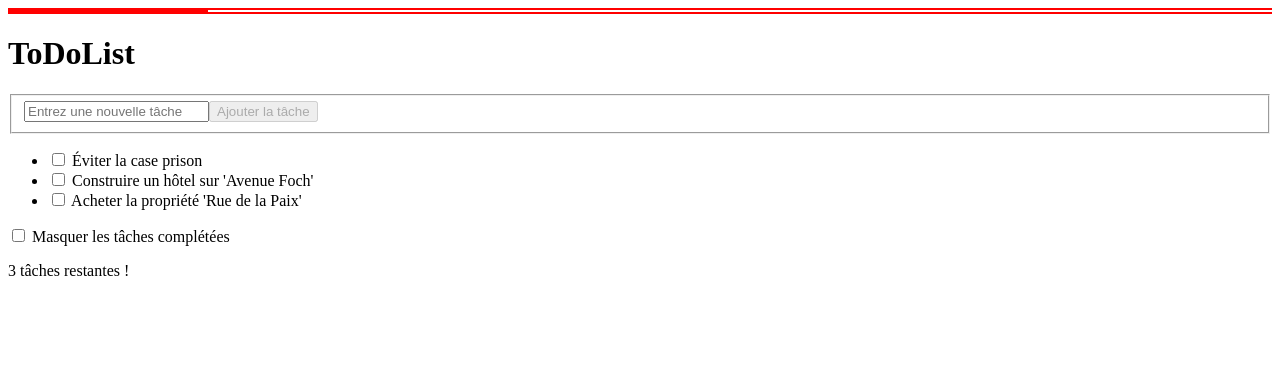
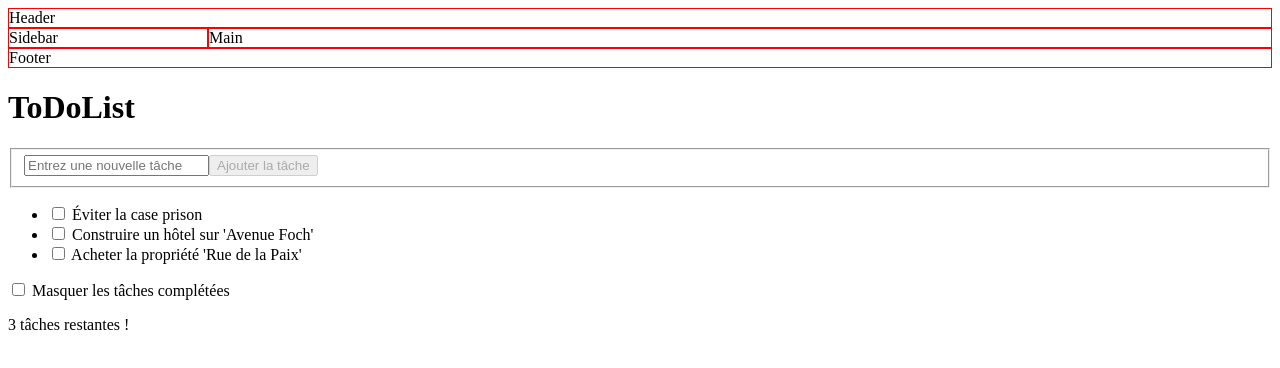
Before and after one commit to Jojoaventurier/Tutoriel-Vue.js, a Vue app in the folder ToDoList/: page / in a window 1280 px wide. Shown: the top 368 px of the page. Built offline with nearby package versions, Linux system fonts and the light colour scheme.

Commit message:
continuing lesson on slots

```diff
--- a/ToDoList/src/App.vue
+++ b/ToDoList/src/App.vue
@@ -1,7 +1,16 @@
 <template>
 <Layout>
   <template v-slot:header>
-
+    Header
+  </template>
+  <template #aside>
+    Sidebar
+  </template>
+  <template #main>
+    Main
+  </template>
+  <template #footer>
+    Footer
   </template>
 </Layout>
 
--- a/ToDoList/src/Layout.vue
+++ b/ToDoList/src/Layout.vue
@@ -1,8 +1,17 @@
 <template>
     <div class="layout">
-        <header></header>
-        <aside></aside>
-        <footer></footer>
+        <header>
+            <slot name="header"></slot>
+        </header>
+        <aside>
+            <slot name="aside"></slot>
+        </aside>
+        <main>
+            <slot name="main"></slot>
+        </main>
+        <footer>
+            <slot name="footer"></slot>
+        </footer>
     </div>
 </template>
 
```
